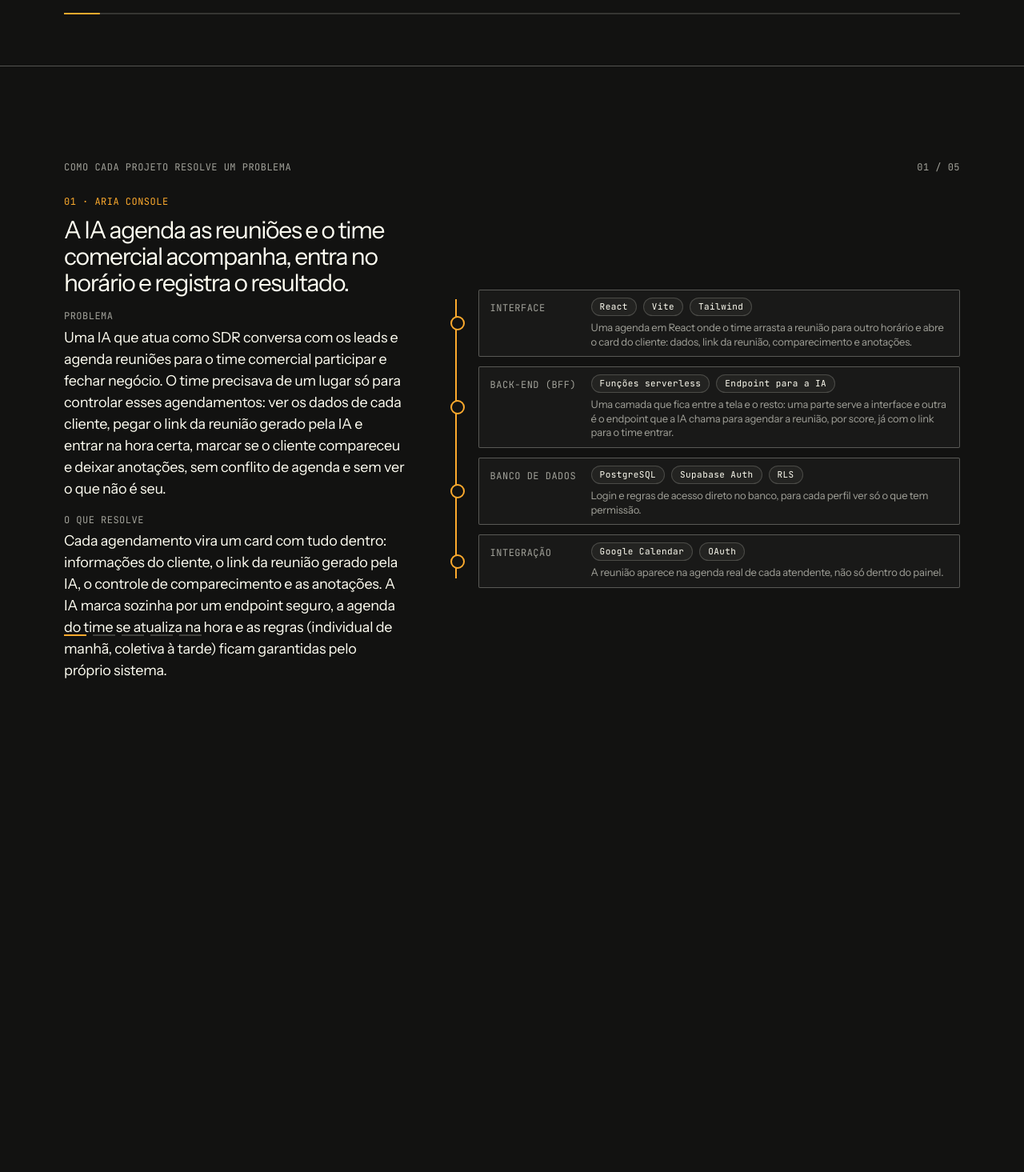
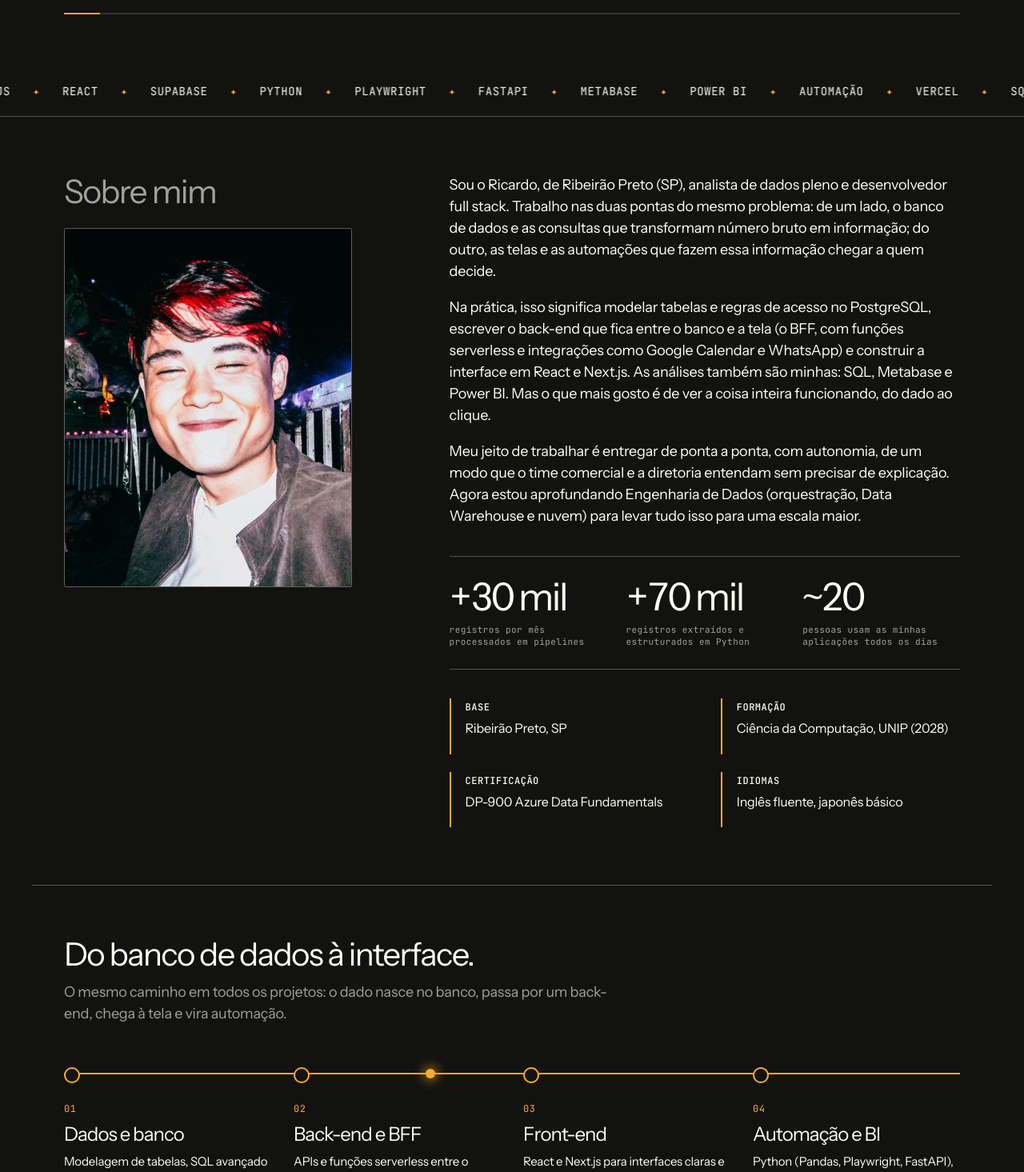
Before and after one commit to maemura01/portfolio, a Next.js app: page / in a window 1280 px wide. Shown: the part 1330-2795 px from the top of the page at 80% size. Built offline with nearby package versions, Linux system fonts and the light colour scheme.

Commit message:
feat: Sobre mim menor e cinza, pipeline animado da stack no lugar do storytelling, telefone no rodapé

```diff
--- a/app/globals.css
+++ b/app/globals.css
@@ -465,3 +465,32 @@ a { color: inherit; text-decoration: none; }
 .sobre-h h2 { font-size: clamp(48px, 6vw, 80px); line-height: 1; letter-spacing: -0.05em; margin-top: 0; }
 @media (max-width: 900px) { .sobre-h h2 { font-size: clamp(44px, 12vw, 64px); } }
 section[id] { scroll-margin-top: 72px; }
+
+/* ---------- Sobre mim: título menor, cinza ---------- */
+.sobre-h h2 { font-size: clamp(30px, 3.2vw, 44px); font-weight: 400; line-height: 1.05; letter-spacing: -0.04em; color: var(--stone); margin: 0; }
+.sobre-h .foto { margin-top: 24px; }
+@media (max-width: 900px) { .sobre-h h2 { font-size: clamp(28px, 8vw, 40px); } }
+
+/* ---------- Stack como pipeline animado ---------- */
+.pipe { padding: 64px 40px 72px; border-bottom: 1px solid var(--rule); }
+.pipe-h h2 { font-weight: 400; font-size: 40px; line-height: 1.1; letter-spacing: -0.04em; }
+.pipe-h p { color: var(--stone); max-width: 58ch; margin-top: 12px; }
+.pipe-row { position: relative; display: grid; grid-template-columns: repeat(4, minmax(0, 1fr)); gap: 28px; margin-top: 52px; padding-top: 38px; }
+.pipe-line { position: absolute; left: 0; right: 0; top: 8px; height: 2px; background: rgba(255, 254, 242, .14); }
+.pipe-line .fill { position: absolute; inset: 0; background: var(--amber); }
+.pipe-line .pulse { position: absolute; top: -5px; left: 0; width: 12px; height: 12px; border-radius: 50%; background: var(--amber); box-shadow: 0 0 14px 3px rgba(252, 170, 45, .6); }
+.pnode { position: relative; }
+.pnode::before { content: ""; position: absolute; top: -37px; left: 0; width: 16px; height: 16px; border-radius: 50%; background: var(--page-cream); border: 2px solid var(--amber); }
+.pn-i { color: var(--amber); }
+.pn-t { font-weight: 400; font-size: 24px; line-height: 1.15; letter-spacing: -0.04em; margin: 6px 0 10px; }
+.pnode p { font-size: 15px; line-height: 1.45; color: var(--ink); max-width: 34ch; }
+.pn-u { display: block; color: var(--stone); margin: 18px 0 8px; }
+.pnode .tags { margin-top: 0; }
+@media (max-width: 900px) {
+  .pipe { padding: 48px 20px 56px; }
+  .pipe-row { grid-template-columns: repeat(2, minmax(0, 1fr)); padding-top: 0; margin-top: 36px; gap: 36px 24px; }
+  .pipe-line, .pnode::before { display: none; }
+}
+@media (max-width: 560px) { .pipe-row { grid-template-columns: 1fr; } .pipe-h h2 { font-size: 32px; } }
+@media (prefers-reduced-motion: reduce) { .pipe-line .pulse { display: none; } }
+.pipe { padding-left: 40px; padding-right: 40px; }
--- a/components/Portfolio.jsx
+++ b/components/Portfolio.jsx
@@ -5,7 +5,6 @@ import { gsap } from 'gsap';
 import { ScrollTrigger } from 'gsap/ScrollTrigger';
 
 import Carousel from './Carousel';
-import Story from './Story';
 import Modal from './Modal';
 
 gsap.registerPlugin(ScrollTrigger);
@@ -20,7 +19,7 @@ const FOTO = '/foto.jpg';
 const STATS = [
   { to: 30, pre: '+', suf: ' mil', rotulo: 'registros por mês processados em pipelines' },
   { to: 70, pre: '+', suf: ' mil', rotulo: 'registros extraídos e estruturados em Python' },
-  { to: 20, pre: '~', suf: '', rotulo: 'pessoas usam os meus painéis todos os dias' },
+  { to: 20, pre: '~', suf: '', rotulo: 'pessoas usam as minhas aplicações todos os dias' },
 ];
 
 const FATOS = [
@@ -33,10 +32,26 @@ const FATOS = [
 const MARQUEE = ['SQL', 'PostgreSQL', 'Next.js', 'React', 'Supabase', 'Python', 'Playwright', 'FastAPI', 'Metabase', 'Power BI', 'Automação', 'Vercel'];
 
 const STACK = [
-  ['Dados e banco', 'Modelagem de tabelas, SQL avançado (CTEs, window functions, JSONB), ETL e rotinas de Data Quality no PostgreSQL.'],
-  ['Back-end e BFF', 'APIs e funções serverless entre o banco e a tela, com autenticação, permissões e integrações (OAuth, WhatsApp, Google).'],
-  ['Front-end', 'React e Next.js para interfaces claras e com movimento, pensadas para quem usa no dia a dia.'],
-  ['Automação e BI', 'Python (Pandas, Playwright, FastAPI), cron e robôs que fazem o trabalho repetitivo; Metabase, Power BI e Excel para analisar.'],
+  {
+    titulo: 'Dados e banco',
+    texto: 'Modelagem de tabelas, SQL avançado (CTEs, window functions, JSONB), ETL e rotinas de Data Quality no PostgreSQL.',
+    usado: ['Aria Console', 'Parceiros', 'Funil em SQL', 'Credenciais'],
+  },
+  {
+    titulo: 'Back-end e BFF',
+    texto: 'APIs e funções serverless entre o banco e a tela, com autenticação, permissões e integrações (OAuth, WhatsApp, Google).',
+    usado: ['Aria Console', 'Parceiros', 'Scraper', 'Credenciais'],
+  },
+  {
+    titulo: 'Front-end',
+    texto: 'React e Next.js para interfaces claras e com movimento, pensadas para quem usa no dia a dia.',
+    usado: ['Aria Console', 'Parceiros', 'Credenciais'],
+  },
+  {
+    titulo: 'Automação e BI',
+    texto: 'Python (Pandas, Playwright, FastAPI), cron e robôs que fazem o trabalho repetitivo; Metabase, Power BI e Excel para analisar.',
+    usado: ['Parceiros', 'Funil em SQL', 'Scraper'],
+  },
 ];
 
 export default function Portfolio() {
@@ -91,6 +106,23 @@ export default function Portfolio() {
         onEnter: (lote) =>
           lote.forEach((el) => gsap.to(el.children, { autoAlpha: 1, y: 0, duration: 0.7, ease: 'power2.out', stagger: 0.09 })),
       });
+
+      // Pipeline da stack: a linha se desenha, as etapas acendem e um pulso percorre o caminho.
+      gsap.set('.pipe-line .fill', { scaleX: 0, transformOrigin: 'left' });
+      gsap.set('.pnode', { autoAlpha: 0, y: 22 });
+      gsap.set('.pulse', { autoAlpha: 0 });
+      ScrollTrigger.create({
+        trigger: '.pipe',
+        start: 'top 70%',
+        once: true,
+        onEnter: () => {
+          const tl = gsap.timeline();
+          tl.to('.pipe-line .fill', { scaleX: 1, duration: 1.6, ease: 'power2.inOut' }, 0);
+          tl.to('.pnode', { autoAlpha: 1, y: 0, duration: 0.7, ease: 'power2.out', stagger: 0.35 }, 0.2);
+          tl.set('.pulse', { autoAlpha: 1 }, 1.8);
+          tl.fromTo('.pulse', { left: '0%' }, { left: 'calc(100% - 12px)', duration: 3.2, ease: 'none', repeat: -1, repeatDelay: 0.8 }, 1.8);
+        },
+      });
     });
 
     return () => mm.revert();
@@ -106,7 +138,6 @@ export default function Portfolio() {
           </a>
           <nav className="nav-links mono">
             <a href="#projetos">Projetos</a>
-            <a href="#como">Como funciona</a>
             <a href="#sobre">Sobre</a>
             <a href="#stack">Stack</a>
             <a href={LINKEDIN} target="_blank" rel="noopener noreferrer">LinkedIn</a>
@@ -151,8 +182,6 @@ export default function Portfolio() {
           <div className="sec-h mono"><span>Projetos selecionados</span><span>05</span></div>
           <Carousel onOpen={setAberto} />
         </section>
-
-        <Story />
 
         <div className="marquee" aria-hidden="true">
           <div className="marquee-track">
@@ -207,13 +236,22 @@ export default function Portfolio() {
           </div>
         </section>
 
-        <section className="wrap stack reveal" id="stack">
-          <h2>Do banco de dados à interface.</h2>
-          <div className="stack-list">
-            {STACK.map(([titulo, texto]) => (
-              <div className="li" key={titulo}>
-                <b>{titulo}</b>
-                <p>{texto}</p>
+        <section className="wrap pipe" id="stack">
+          <div className="pipe-h">
+            <h2>Do banco de dados à interface.</h2>
+            <p>O mesmo caminho em todos os projetos: o dado nasce no banco, passa por um back-end, chega à tela e vira automação.</p>
+          </div>
+          <div className="pipe-row">
+            <div className="pipe-line" aria-hidden="true"><i className="fill" /><i className="pulse" /></div>
+            {STACK.map((e, i) => (
+              <div className="pnode" key={e.titulo}>
+                <span className="mono pn-i">{String(i + 1).padStart(2, '0')}</span>
+                <h3 className="pn-t">{e.titulo}</h3>
+                <p>{e.texto}</p>
+                <span className="mono pn-u">Usado em</span>
+                <div className="tags">
+                  {e.usado.map((u) => <span className="pill" key={u}>{u}</span>)}
+                </div>
               </div>
             ))}
           </div>
@@ -226,6 +264,7 @@ export default function Portfolio() {
           <a href={GITHUB} target="_blank" rel="noopener noreferrer">GitHub</a>
           <a href={LINKEDIN} target="_blank" rel="noopener noreferrer">LinkedIn</a>
           <a href={EMAIL}>ricmaemura@gmail.com</a>
+          <a href="https://wa.me/5516991941178" target="_blank" rel="noopener noreferrer">+55 (16) 99194-1178</a>
         </span>
       </footer>
       {aberto && <Modal id={aberto} onClose={() => setAberto(null)} />}
--- a/components/Story.jsx
+++ /dev/null
@@ -1,120 +0,0 @@
-'use client';
-
-import { useEffect, useRef } from 'react';
-import { gsap } from 'gsap';
-import { ScrollTrigger } from 'gsap/ScrollTrigger';
-import { PROJETOS } from './projects';
-
-gsap.registerPlugin(ScrollTrigger);
-
-const n2 = (n) => String(n).padStart(2, '0');
-
-export default function Story() {
-  const raiz = useRef(null);
-
-  useEffect(() => {
-    const el = raiz.current;
-    if (!el) return;
-    const mm = gsap.matchMedia();
-
-    // Desktop com movimento: a seção fica fixa e os capítulos trocam conforme a rolagem.
-    mm.add('(min-width: 900px) and (prefers-reduced-motion: no-preference)', () => {
-      const caps = gsap.utils.toArray('.chap', el);
-      const idx = el.querySelector('[data-idx]');
-      const pontos = gsap.utils.toArray('.dot-i', el);
-      const total = caps.length;
-
-      gsap.set(caps, { autoAlpha: 0 });
-      gsap.set(caps[0], { autoAlpha: 1 });
-
-      const tl = gsap.timeline({
-        defaults: { ease: 'none' },
-        scrollTrigger: {
-          trigger: el,
-          start: 'top top',
-          end: () => `+=${total * window.innerHeight * 0.9}`,
-          pin: true,
-          scrub: 0.6,
-          anticipatePin: 1,
-          onUpdate: (self) => {
-            const i = Math.min(total - 1, Math.floor(self.progress * total));
-            idx.textContent = `${n2(i + 1)} / ${n2(total)}`;
-            pontos.forEach((d, k) => d.classList.toggle('on', k === i));
-          },
-        },
-      });
-
-      caps.forEach((c, i) => {
-        const t = i; // cada capítulo ocupa 1 unidade da linha do tempo
-        const textos = c.querySelectorAll('.chap-text > *');
-        const camadas = c.querySelectorAll('.layer');
-        const chips = c.querySelectorAll('.chip');
-        const linha = c.querySelector('.spine i');
-
-        // 1º capítulo: já está na tela, acende uma vez quando a seção chega.
-        if (i === 0) {
-          const gatilho = { trigger: el, start: 'top 75%', once: true };
-          gsap.from(c.querySelectorAll('.layer, .chip'), { autoAlpha: 0, y: 12, duration: 0.5, stagger: 0.03, scrollTrigger: gatilho });
-          gsap.fromTo(linha, { scaleY: 0 }, { scaleY: 1, duration: 0.9, transformOrigin: 'top', scrollTrigger: gatilho });
-          return;
-        }
-
-        // demais capítulos: o anterior sai, este entra e se acende em sequência
-        tl.to(caps[i - 1], { autoAlpha: 0, y: -24, duration: 0.18 }, t - 0.18);
-        tl.fromTo(c, { autoAlpha: 0, y: 24 }, { autoAlpha: 1, y: 0, duration: 0.18 }, t - 0.02);
-        tl.fromTo(textos, { autoAlpha: 0, y: 18 }, { autoAlpha: 1, y: 0, duration: 0.15, stagger: 0.04 }, t + 0.02);
-        tl.fromTo(linha, { scaleY: 0 }, { scaleY: 1, duration: 0.45, transformOrigin: 'top' }, t + 0.05);
-        tl.fromTo(camadas, { autoAlpha: 0, x: 16 }, { autoAlpha: 1, x: 0, duration: 0.12, stagger: 0.09 }, t + 0.08);
-        tl.fromTo(chips, { scale: 0.7, autoAlpha: 0 }, { scale: 1, autoAlpha: 1, duration: 0.1, stagger: 0.02, ease: 'back.out(2)' }, t + 0.12);
-      });
-      // segura o último capítulo um pouco antes de soltar o pin
-      tl.to({}, { duration: 0.4 });
-    });
-
-    return () => mm.revert();
-  }, []);
-
-  return (
-    <section className="story" id="como" ref={raiz}>
-      <div className="story-pin">
-        <div className="wrap story-top">
-          <span className="mono">Como cada projeto resolve um problema</span>
-          <span className="mono" data-idx>{`01 / ${n2(PROJETOS.length)}`}</span>
-        </div>
-
-        <div className="wrap story-stage">
-          {PROJETOS.map((p, i) => (
-            <article className="chap" key={p.id}>
-              <div className="chap-text">
-                <span className="mono chap-n">{n2(i + 1)} · {p.titulo}</span>
-                <h3>{p.resumo}</h3>
-                <span className="mono">Problema</span>
-                <p>{p.problema}</p>
-                <span className="mono">O que resolve</span>
-                <p className="res">{p.resolve}</p>
-              </div>
-              <div className="chap-diagram" aria-label={`Stack de ${p.titulo}`}>
-                <div className="spine"><i /></div>
-                {p.camadas.map(([nome, itens, nota]) => (
-                  <div className="layer" key={nome}>
-                    <span className="mono">{nome}</span>
-                    <div>
-                      <div className="chips">
-                        {itens.map((t) => <i className="chip" key={t}>{t}</i>)}
-                      </div>
-                      <p className="nota">{nota}</p>
-                    </div>
-                  </div>
-                ))}
-              </div>
-            </article>
-          ))}
-        </div>
-
-        <div className="wrap story-dots" aria-hidden="true">
-          {PROJETOS.map((p, i) => <i className={`dot-i${i === 0 ? ' on' : ''}`} key={p.id} />)}
-        </div>
-      </div>
-    </section>
-  );
-}
```
